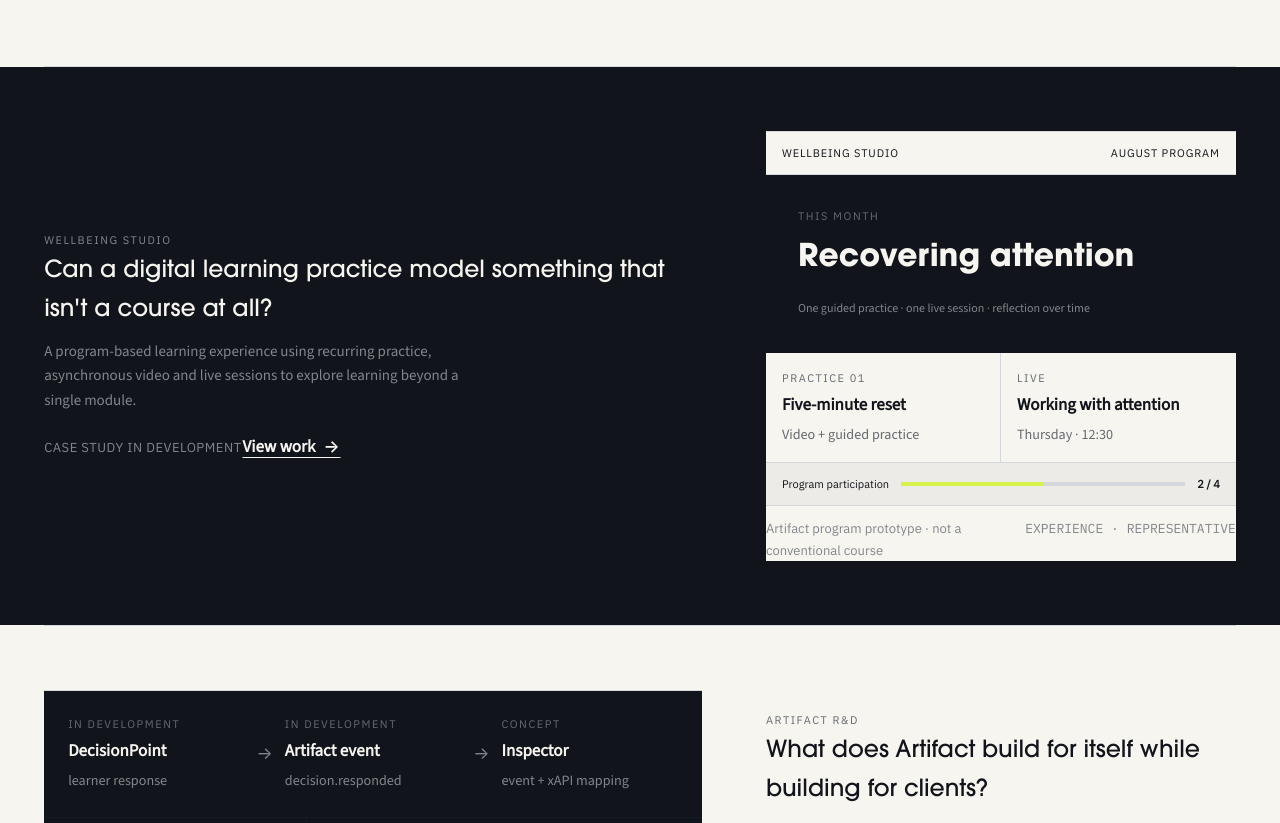
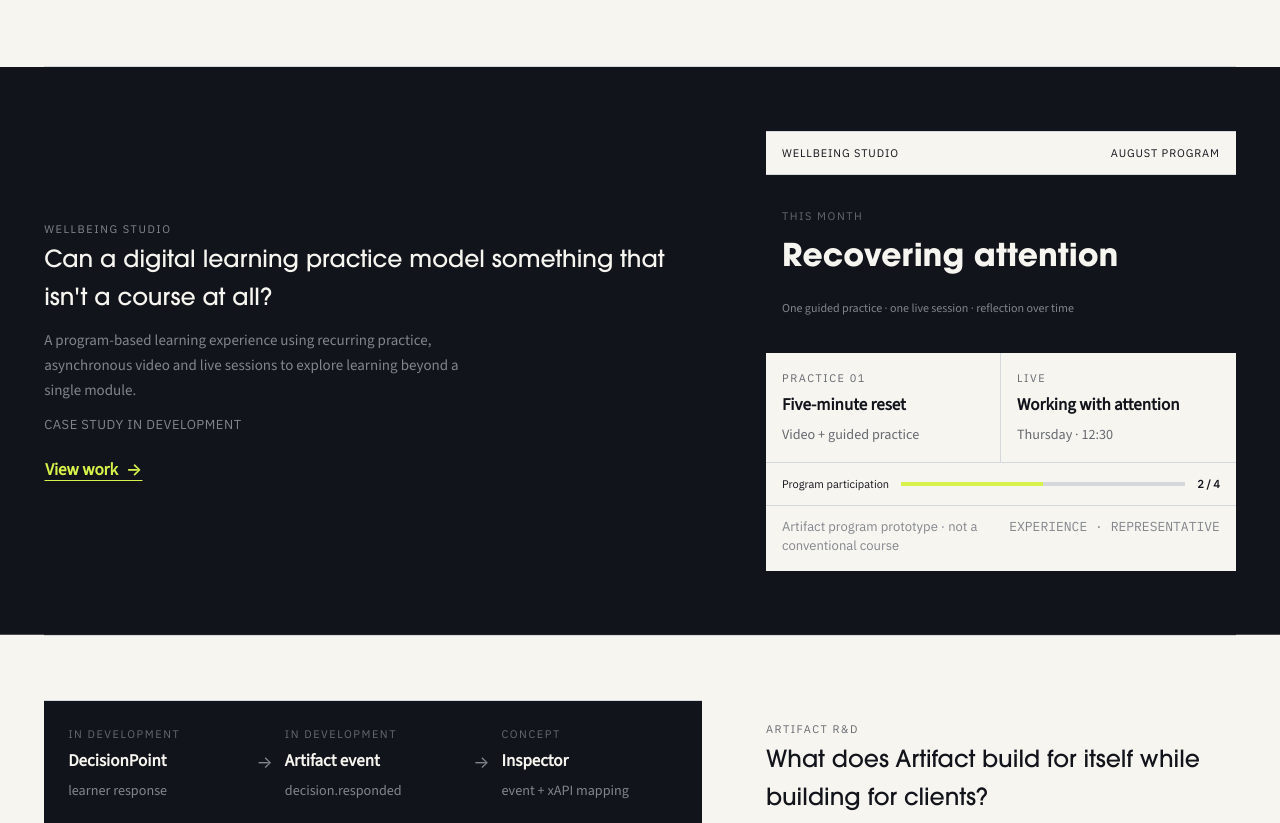
Before and after one commit to glennhammond/artifact-learning-site, a React (Vite) app: page / in a window 1280 px wide. Shown: the part 2666-3489 px from the top of the page. Built offline with nearby package versions, Linux system fonts and the light colour scheme.

Commit message:
fix: refine Wellbeing Studio Ink section

```diff
--- a/src/design-system/WorkFeature.css
+++ b/src/design-system/WorkFeature.css
@@ -91,12 +91,19 @@
   color: var(--color-text-subtle);
 }
 
+.ds-work-list__item--wellbeing-studio .ds-work-list__status {
+  display: block;
+  width: fit-content;
+}
+
 .ds-work-list__item--wellbeing-studio .ds-work-list__body .ds-btn--text {
-  color: var(--color-paper);
+  display: flex;
+  width: fit-content;
+  color: var(--color-signal);
 }
 
 .ds-work-list__item--wellbeing-studio .ds-work-list__body .ds-btn--text:hover {
-  color: var(--color-text-subtle);
+  color: var(--color-paper);
 }
 
 .ds-work-list__item--wellbeing-studio .ds-work-list__proof {
--- a/src/design-system/WorkProofs.css
+++ b/src/design-system/WorkProofs.css
@@ -1,5 +1,7 @@
 .ds-project-proof { min-width: 0; }
 .ds-project-proof--wellbeing-studio { background: var(--color-paper); color: var(--color-ink); }
+.ds-project-proof--wellbeing-studio .ds-project-proof__visual { background: var(--color-paper); }
+.ds-project-proof--wellbeing-studio figcaption { min-height: 52px; align-items: baseline; padding: var(--space-4); line-height: var(--leading-ui); }
 .ds-project-proof__visual { border-block: var(--border-thickness) solid var(--color-border); background: var(--color-bg-raised); }
 .ds-project-proof figcaption { display: flex; justify-content: space-between; gap: var(--space-3); padding-block-start: var(--space-3); font-family: var(--type-ui); font-size: var(--text-ui); color: var(--color-text-subtle); }
 .ds-project-proof figcaption span:last-child { flex: none; font-family: var(--type-data); text-transform: uppercase; }
@@ -17,7 +19,7 @@
 .ds-judgement-proof__feedback { grid-column: 1 / -1; display: flex; justify-content: space-between; gap: var(--space-3); padding: var(--space-3); background: var(--color-ink); color: var(--color-paper); font-size: 0.75rem; }
 .ds-judgement-proof__feedback strong { margin: 0; font-family: var(--type-ui); font-size: 0.75rem; }
 
-.ds-wellbeing-proof__feature { padding: var(--space-6); background: var(--color-ink); color: var(--color-paper); }
+.ds-wellbeing-proof__feature { padding: var(--space-6) var(--space-4); background: var(--color-ink); color: var(--color-paper); }
 .ds-wellbeing-proof__feature strong { display: block; margin-block: var(--space-2); font-family: var(--type-heading); font-size: clamp(1.35rem, 1rem + 1.2vw, 2rem); }
 .ds-wellbeing-proof__feature > span { color: var(--color-text-subtle); font-size: 0.75rem; }
 .ds-wellbeing-proof__programme { display: grid; grid-template-columns: repeat(2, 1fr); }
```
